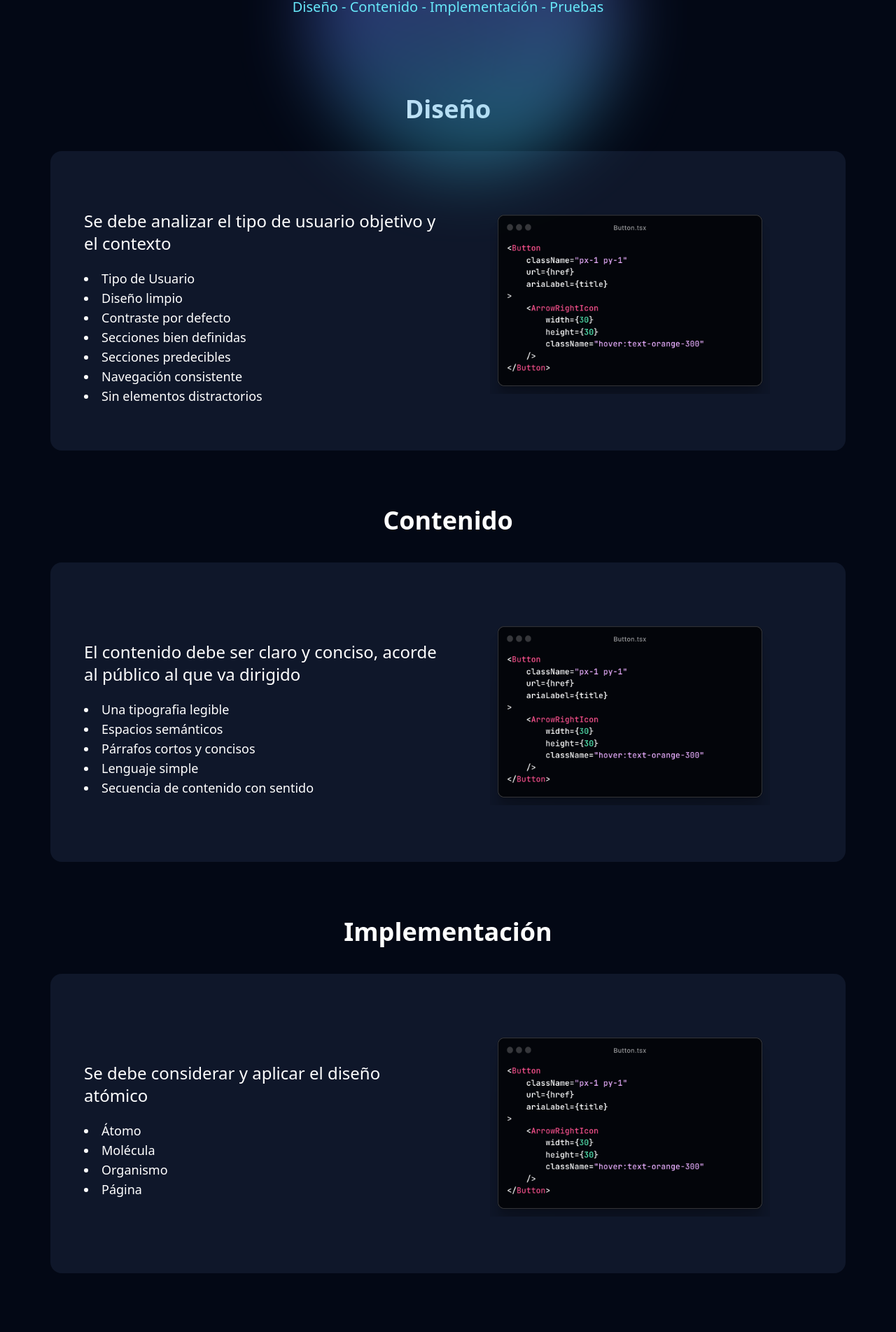
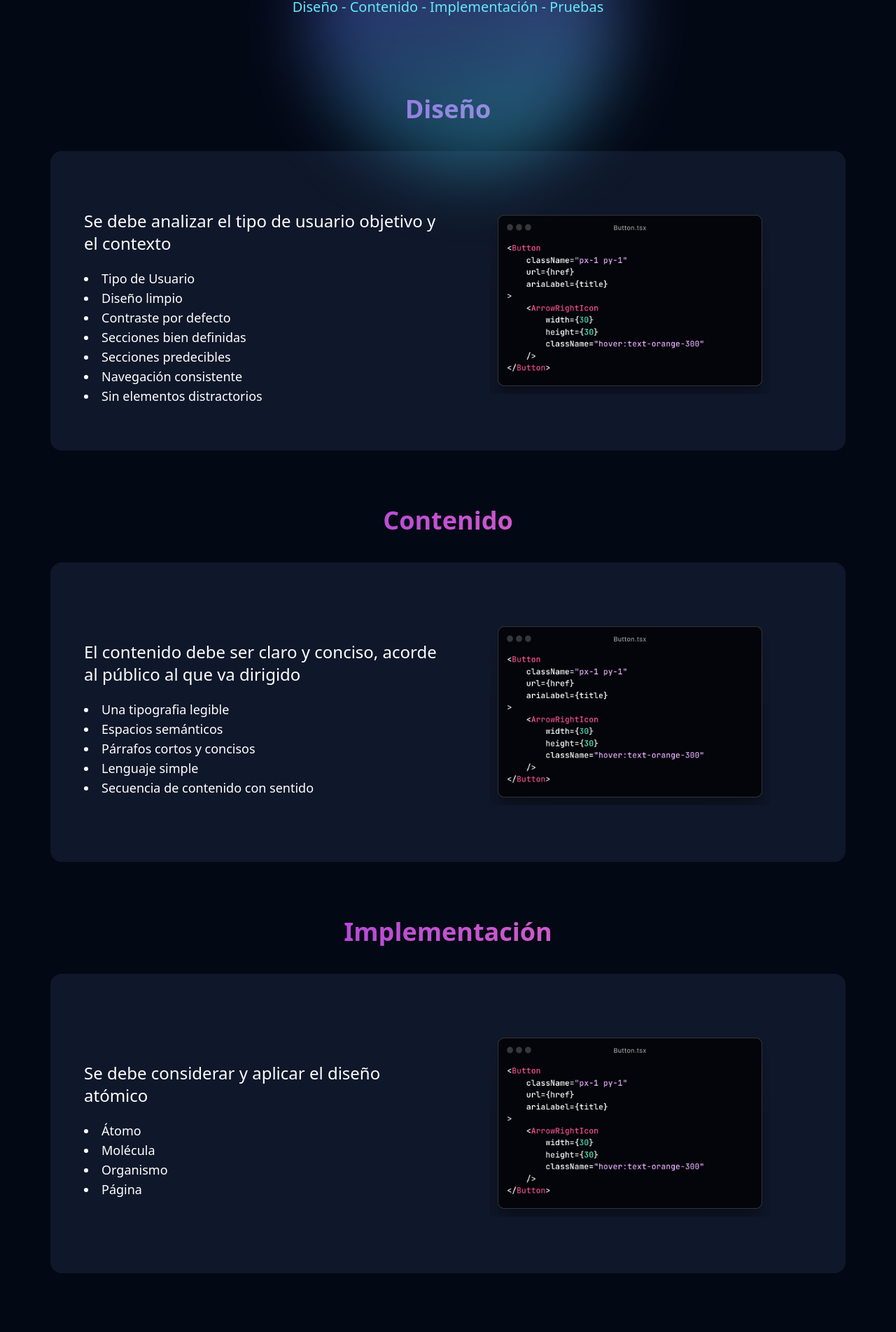
Before and after one commit to tebasp/accesibility-architecture, a Next.js app: page /architecture in a window 1280 px wide. Shown: the part 311-2215 px from the top of the page at 70% size. Built offline with nearby package versions, Linux system fonts and the light colour scheme.

Commit message:
Add title to organisms

```diff
--- a/src/components/organisms/AchitectureContent.tsx
+++ b/src/components/organisms/AchitectureContent.tsx
@@ -2,7 +2,7 @@ import { FC } from 'react'
 import Image from 'next/image'
 
 import { Card, List } from '@/components/molecules'
-import { ListItem } from '@/components/atoms'
+import { ListItem, Title } from '@/components/atoms'
 
 import { content } from '@/data'
 
@@ -13,9 +13,9 @@ interface Props {
 export const ArchitectureContent: FC<Props> = ({ className }) => {
     return (
         <section className={`px-2 ${className}`}>
-            <h2 className="text-3xl sm:text-4xl font-bold text-center mb-6 sm:mb-10">
+            <Title className="text-3xl sm:text-4xl mb-6 sm:mb-10 sm:py-0 from-cyan-200 to-pink-400">
                 Contenido
-            </h2>
+            </Title>
             <Card className="block sm:flex justify-between items-center py-16 px-12 mb-5 !bg-none !bg-slate-900">
                 <div className="w-full sm:w-1/2">
                     <p className="my-5 text-md sm:text-2xl">
--- a/src/components/organisms/AchitectureDesign.tsx
+++ b/src/components/organisms/AchitectureDesign.tsx
@@ -1,16 +1,16 @@
 import Image from 'next/image'
 
 import { Card, List } from '@/components/molecules'
-import { ListItem } from '@/components/atoms'
+import { ListItem, Title } from '@/components/atoms'
 
 import { design } from '@/data'
 
 export const ArchitectureDesign = () => {
     return (
         <section className="px-2">
-            <h2 className="text-3xl sm:text-4xl font-bold text-center mb-6 sm:mb-10">
+            <Title className="text-3xl sm:text-4xl mb-6 sm:mb-10 sm:py-0 from-amber-300 to-pink-300">
                 Diseño
-            </h2>
+            </Title>
             <Card className="block sm:flex justify-between items-center py-16 px-12 mb-5 !bg-none !bg-slate-900">
                 <div className="w-full sm:w-1/2">
                     <p className="my-5 text-md sm:text-2xl">
--- a/src/components/organisms/ArchitectureImplementation.tsx
+++ b/src/components/organisms/ArchitectureImplementation.tsx
@@ -2,7 +2,7 @@ import { FC } from 'react'
 import Image from 'next/image'
 
 import { Card, List } from '@/components/molecules'
-import { ListItem } from '@/components/atoms'
+import { ListItem, Title } from '@/components/atoms'
 
 import { atomicDesign } from '@/data'
 
@@ -13,9 +13,9 @@ interface Props {
 export const ArchitectureImplementation: FC<Props> = ({ className }) => {
     return (
         <section className={`px-2 ${className}`}>
-            <h2 className="text-3xl sm:text-4xl font-bold text-center mb-6 sm:mb-10">
+            <Title className="text-3xl sm:text-4xl mb-6 sm:mb-10 sm:py-0 from-lime-200 to-pink-400">
                 Implementación
-            </h2>
+            </Title>
             <Card className="block sm:flex justify-between items-center py-16 px-12 mb-5 !bg-none !bg-slate-900">
                 <div className="w-full sm:w-1/2">
                     <p className="my-5 text-md sm:text-2xl">
--- a/src/components/organisms/ArchitectureTests.tsx
+++ b/src/components/organisms/ArchitectureTests.tsx
@@ -2,7 +2,7 @@ import { FC } from 'react'
 import Image from 'next/image'
 
 import { Card, List } from '@/components/molecules'
-import { ListItem } from '@/components/atoms'
+import { ListItem, Title } from '@/components/atoms'
 
 import { test } from '@/data'
 
@@ -13,9 +13,9 @@ interface Props {
 export const ArchitectureTest: FC<Props> = ({ className }) => {
     return (
         <section className={`px-2 ${className}`}>
-            <h2 className="text-3xl sm:text-4xl font-bold text-center mb-6 sm:mb-10">
+            <Title className="text-3xl sm:text-4xl mb-6 sm:mb-10 sm:py-0 from-cyan-200 to-fuchsia-600">
                 Pruebas
-            </h2>
+            </Title>
             <Card className="block sm:flex justify-between items-center py-16 px-12 mb-5 !bg-none !bg-slate-900">
                 <div className="w-full sm:w-1/2">
                     <p className="my-5 text-md sm:text-2xl">
```
